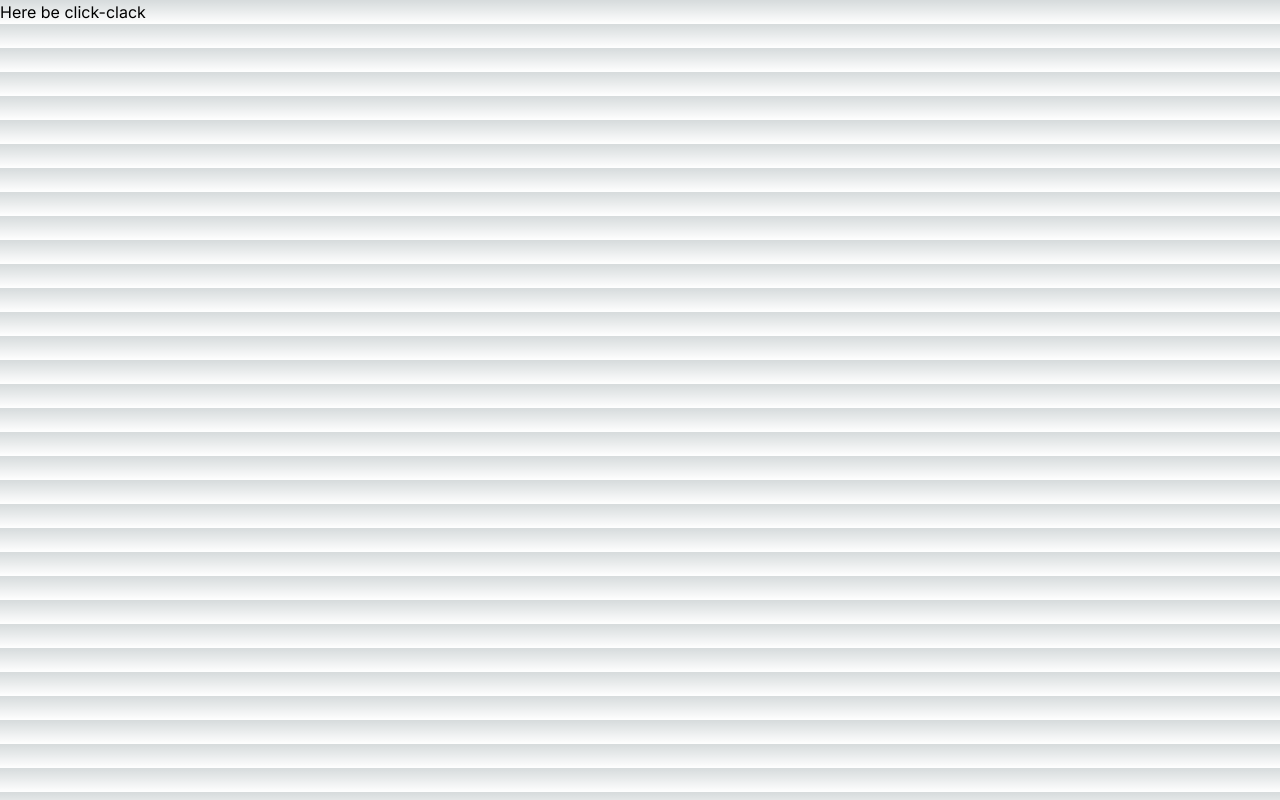
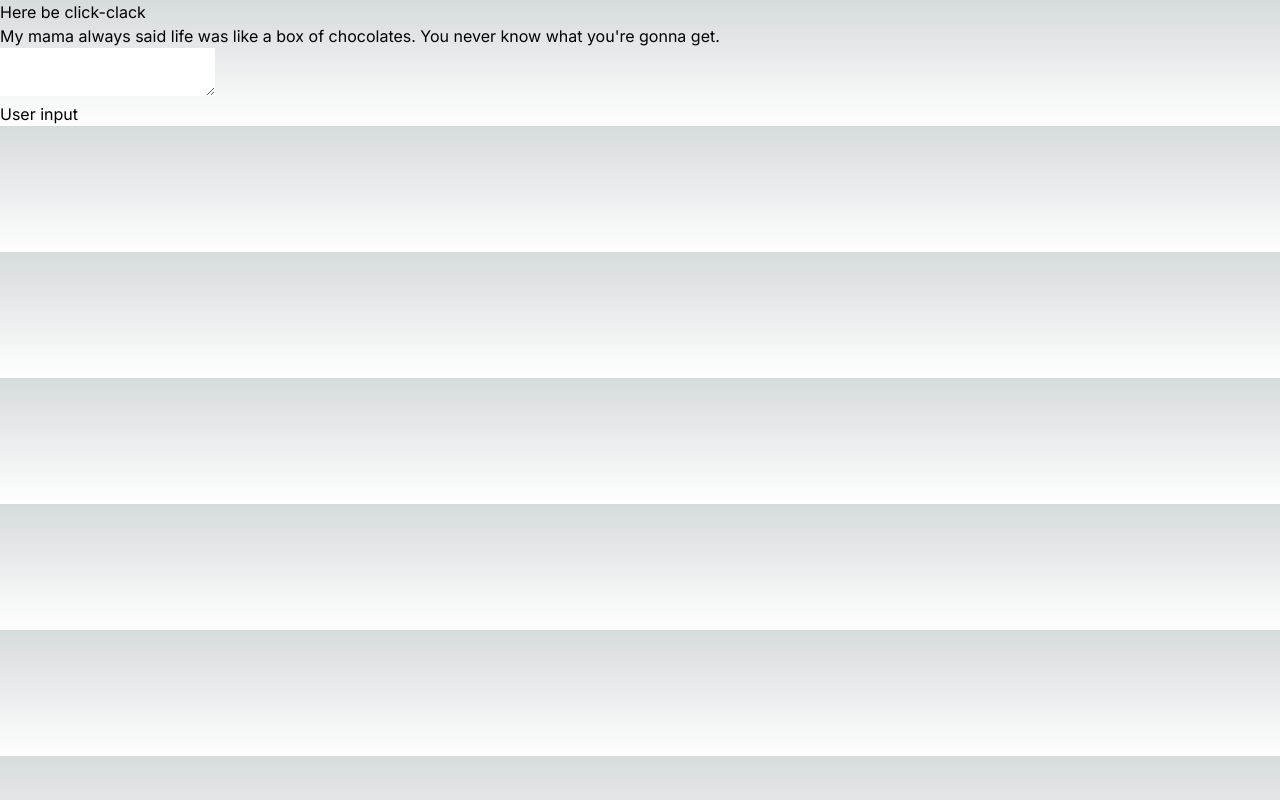
Before and after one commit to Plsr/click-clack, a Next.js app: page / in a window 1280 px wide. Built offline with nearby package versions, Linux system fonts and the light colour scheme.

Commit message:
Add basic typing test

```diff
--- a/app/page.tsx
+++ b/app/page.tsx
@@ -1,9 +1,11 @@
+import { TypingInput } from "@/components/TypingInput";
 import Image from "next/image";
 
 export default function Home() {
   return (
     <main>
       <div>Here be click-clack</div>
+      <TypingInput />
     </main>
   );
 }
--- /dev/null
+++ b/components/TypingInput.tsx
@@ -0,0 +1,100 @@
+"use client";
+
+import { useRef, useState } from "react";
+
+type TypingResult = {
+  value: string;
+  correct: boolean;
+};
+
+type TypedText = Record<number, TypingResult[]>;
+
+const quote =
+  "My mama always said life was like a box of chocolates. You never know what you're gonna get.";
+
+export const TypingInput = () => {
+  const splitQuote = quote.split(" ");
+
+  const [currentWordIndex, setCurrentWordIndex] = useState(0);
+  const [typedText, setTypedText] = useState<TypedText>({});
+  const typingStartedAt = useRef<string | null>(null);
+
+  const handleInputChange = (event: React.ChangeEvent<HTMLTextAreaElement>) => {
+    const inputValue = event.target.value;
+    const inputCharacters = inputValue.split("");
+    const targetCharacters = splitQuote[currentWordIndex];
+
+    if (!typingStartedAt.current) {
+      typingStartedAt.current = new Date().toISOString();
+    }
+
+    //if (inputCharacters.length < 1) {
+    //  return;
+    //}
+
+    if (
+      inputCharacters[inputCharacters.length - 1] === " " &&
+      inputCharacters.join(" ").trim().length > 1
+    ) {
+      console.log("eow");
+      event.target.value = "";
+      setCurrentWordIndex(currentWordIndex + 1);
+    }
+
+    let results: TypingResult[] = [];
+    for (let i = 0; i < inputCharacters.length; i++) {
+      // User typed more characters than the word is long
+      if (i > targetCharacters.length) {
+        results.push({
+          value: inputCharacters[i],
+          correct: inputCharacters[i] === targetCharacters[i],
+        });
+        return;
+      }
+
+      results.push({
+        value: inputCharacters[i],
+        correct: inputCharacters[i] === targetCharacters[i],
+      });
+    }
+
+    setTypedText({ ...typedText, [currentWordIndex]: results });
+
+    // End of quote
+    if (
+      currentWordIndex === splitQuote.length - 1 &&
+      results.length === splitQuote[currentWordIndex].length
+    ) {
+      const typingEndedAt = new Date().toISOString();
+      const typingDuration =
+        (new Date(typingEndedAt).getTime() -
+          new Date(typingStartedAt.current).getTime()) /
+        60;
+      console.log(typingDuration);
+      const typingSpeed = typingDuration / splitQuote.length;
+      console.log("typingSpeed", typingSpeed);
+      typingStartedAt.current = null;
+      console.log("End of quote");
+    }
+  };
+
+  return (
+    <>
+      <div>
+        {Object.values(typedText).map((word, index) =>
+          word.map((letter, index2) => (
+            <span
+              style={{ color: letter.correct ? "green" : "red" }}
+              key={index + index2}
+            >
+              {letter.value}
+            </span>
+          ))
+        )}
+      </div>
+      <div>{quote}</div>
+      <textarea className="text-black" onChange={handleInputChange} />
+      <div>User input</div>
+    </>
+  );
+};
```
